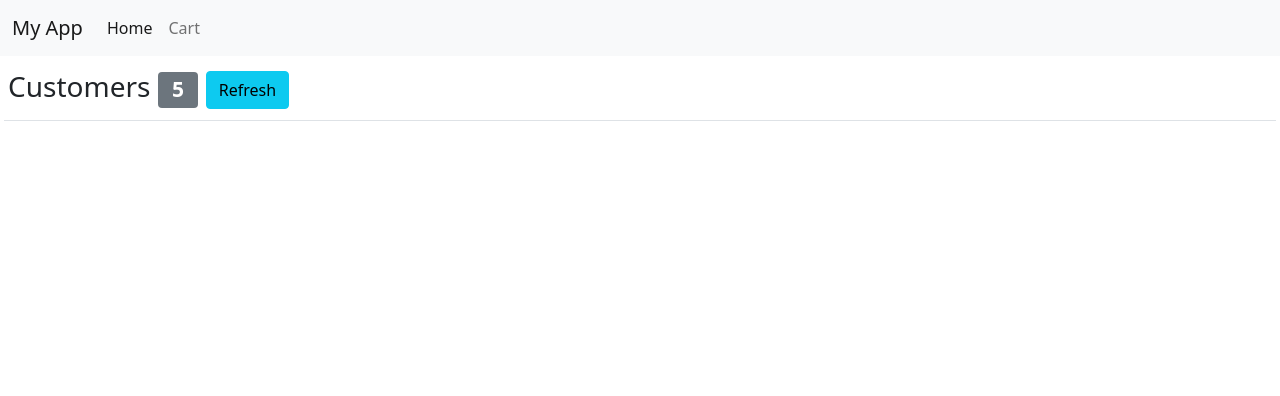
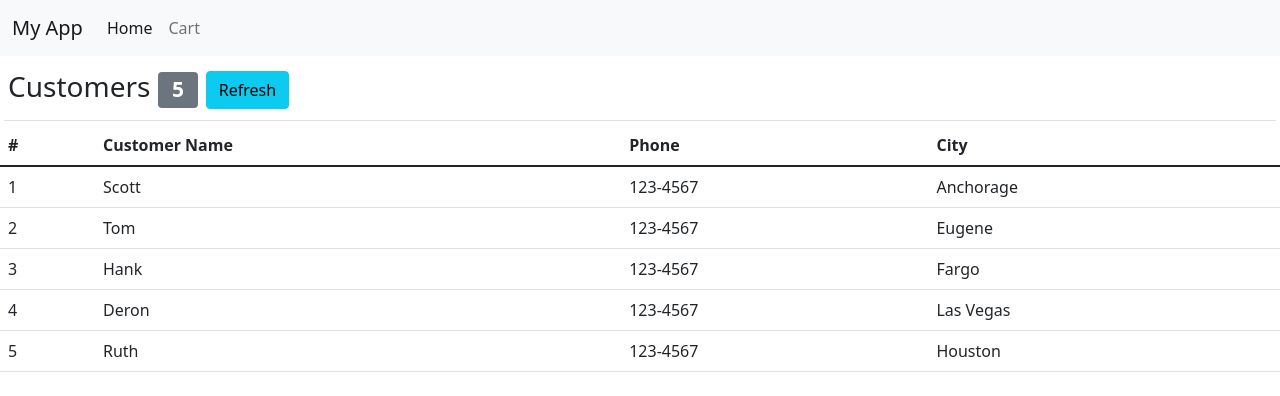
Before and after one commit to Saul-Good-Homie/react-shopping-app, a React (Create React App) app: page / in a window 1280 px wide. Shown: the top 396 px of the page. Built offline with nearby package versions, Linux system fonts and the light colour scheme.

Commit message:
added customer table

```diff
--- a/src/MainContent.js
+++ b/src/MainContent.js
@@ -1,7 +1,27 @@
 import React, { Component } from "react";
 
 export default class App extends Component {
-  state = { pageTitle: "Customers", customersCount: 5 };
+  state = {
+    pageTitle: "Customers",
+    customersCount: 5,
+    customers: [
+      {
+        id: 1,
+        name: "Scott",
+        phone: "123-4567",
+        address: { city: "Anchorage" },
+      },
+      { id: 2, name: "Tom", phone: "123-4567", address: { city: "Eugene" } },
+      { id: 3, name: "Hank", phone: "123-4567", address: { city: "Fargo" } },
+      {
+        id: 4,
+        name: "Deron",
+        phone: "123-4567",
+        address: { city: "Las Vegas" },
+      },
+      { id: 5, name: "Ruth", phone: "123-4567", address: { city: "Houston" } },
+    ],
+  };
 
   render() {
     return (
@@ -16,10 +36,32 @@ export default class App extends Component {
             Refresh
           </button>
         </h3>
+        <table className="table">
+          <thead>
+            <tr>
+              <th>#</th>
+              <th>Customer Name</th>
+              <th>Phone</th>
+              <th>City</th>
+            </tr>
+          </thead>
+          <tbody>
+            {this.state.customers.map((cust) => {
+              return (
+                <tr key={cust.id}>
+                  <td>{cust.id}</td>
+                  <td>{cust.name}</td>
+                  <td>{cust.phone}</td>
+                  <td>{cust.address.city}</td>
+                </tr>
+              );
+            })}
+          </tbody>
+        </table>
       </div>
     );
   }
-  onRefreshClick() {
-    console.log("refresh clicked");
-  }
+  onRefreshClick = () => {
+    this.setState({ customersCount: 7 });
+  };
 }
```
